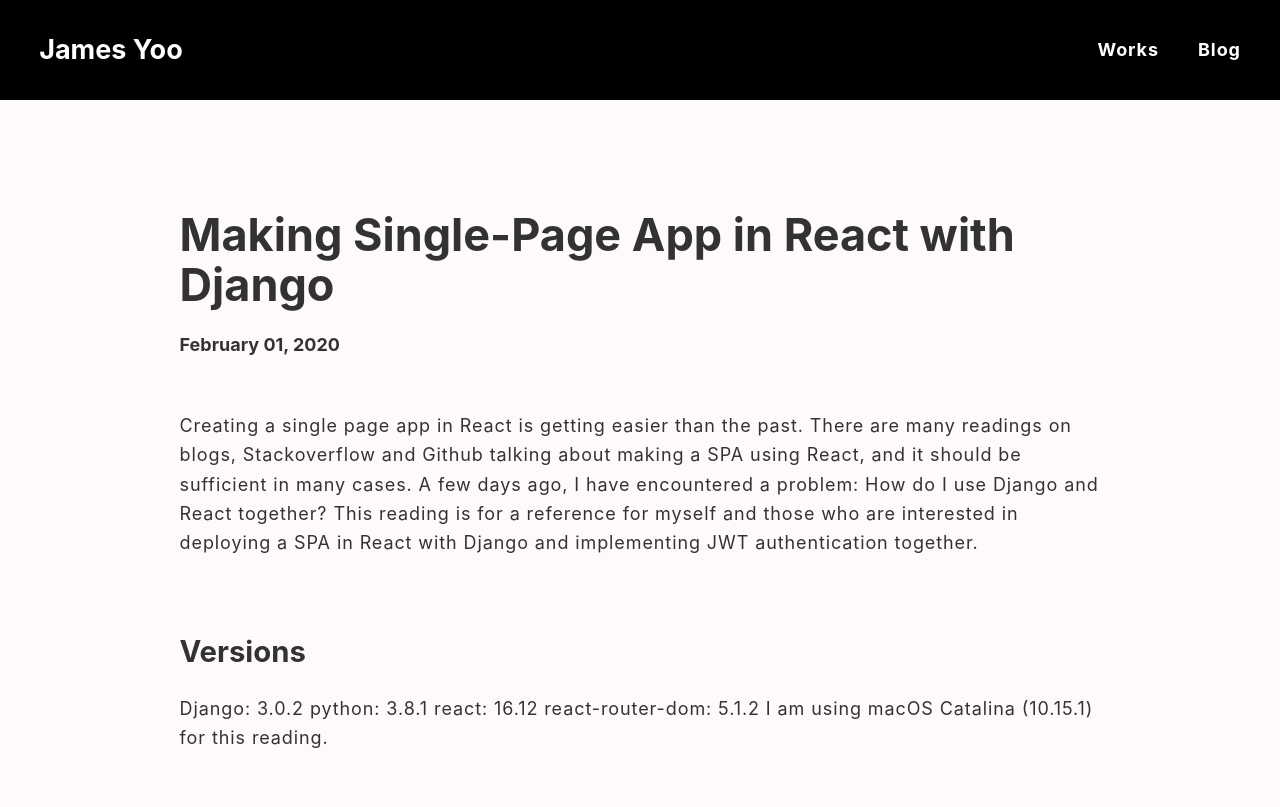
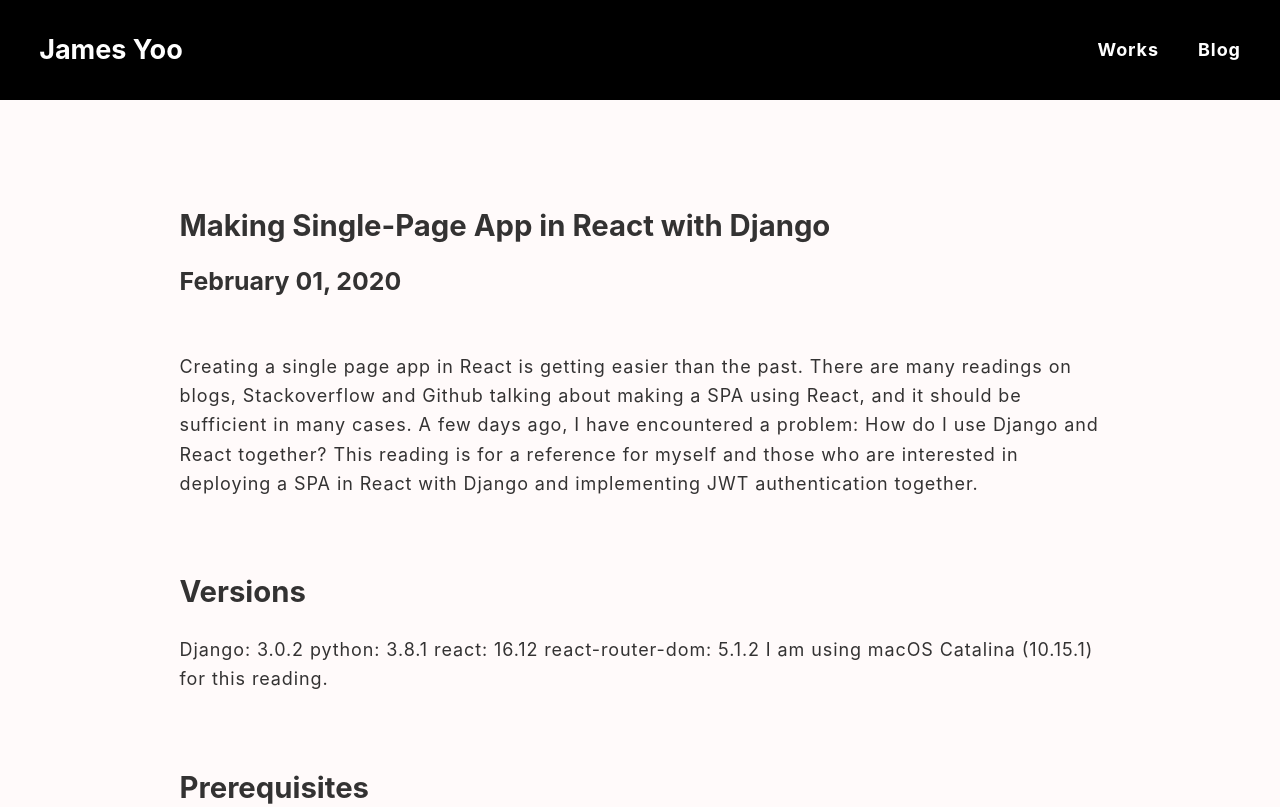
Before and after one commit to jyoo/jyoo.dev, a Gatsby site: page /posts in a window 1280 px wide. Shown: the top 807 px of the page. Built offline with nearby package versions, Linux system fonts and the light colour scheme; Gatsby itself is replaced by a stand-in of ours; some packages are replaced by stand-ins of ours.

Commit message:
Style improvement

```diff
--- a/src/pages/posts.js
+++ b/src/pages/posts.js
@@ -15,8 +15,8 @@ export default function Posts({data}) {
       <Layout backgroundColor="#FFFAFA">
         <div className="jyoo-body__container">
           <div className={"jyoo-body__title-wrapper"}>
-            <h1 className={"jyoo-font-size__big"}>{frontmatter.title}</h1>
-            <h2 className={"jyoo-font-size__small"}>{frontmatter.date}</h2>
+            <h2>{frontmatter.title}</h2>
+            <h3>{frontmatter.date}</h3>
           </div>
           <div
             className="post-space__section"
```
